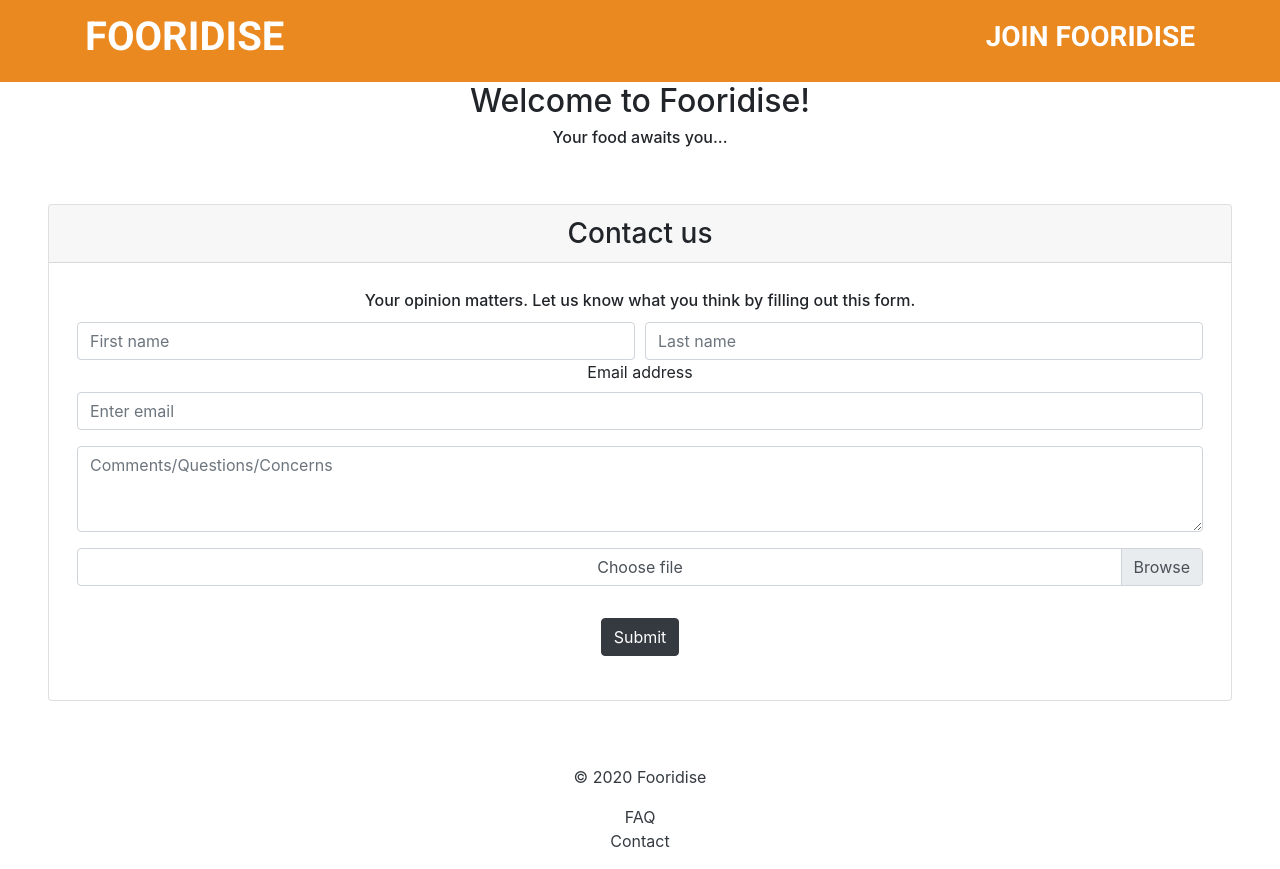
After one commit to luisdiaz1997/CSC642_Project, a Flask app: page /contact in a window 1280 px wide. The commit adds this page. Run offline with Flask 2, Linux system fonts and the light colour scheme; some libraries are stand-ins or nearby versions.

Commit message:
faq and contact added

```diff
--- a/app.py
+++ b/app.py
@@ -47,6 +47,14 @@ def register():
 @app.route("/restaurant_reg")
 def resteraunt_reg():
     return render_template("restaurant_reg.html", title = "Register you Resteraunt!")
+
+@app.route("/faq")
+def faq():
+    return render_template('faq.html')
+
+@app.route("/contact")
+def contact():
+    return render_template('contact.html')
 
 
 
--- /dev/null
+++ b/templates/contact.html
@@ -0,0 +1,70 @@
+{% extends 'template.html' %}
+{% block title %}
+Contact
+{% endblock %}
+
+{% block content %}
+{% include 'navbar_2.html' %}
+
+<!-- Banner -->
+<section id="banner_abt">
+    <div class="col-md-15">
+        <div class="container">
+            <div class="container-lg">
+                <h2 class = "text-center">Welcome to Fooridise!</h2>
+                <h6 class = "text-center">Your food awaits you...</h6>
+
+            </div>
+        </div></div>
+</section>
+
+<!-- Announcement -->
+<div class="container-fluid p-5">
+    <div class="card text-center">
+        <h3><div class="card-header">Contact us</div></h3>
+        <div class="card-body">
+            <h6 class="card-title">Your opinion matters. Let us know what you think by filling out this form.</h6>
+            <!-- <p class="card-text"></p> -->
+            <form class = "m-2">
+
+                <div class="form-row">
+                    <div class="col">
+                        <input type="text" class="form-control" placeholder="First name">
+                    </div>
+                    <div class="col">
+                        <input type="text" class="form-control" placeholder="Last name">
+                    </div>
+                </div>
+                <div class="form-group">
+                    <label for="exampleInputEmail1">Email address</label>
+                    <input type="email" class="form-control" id="exampleInputEmail1" aria-describedby="emailHelp" placeholder="Enter email">
+                </div>
+                <textarea class="form-control col-md-12" name="description_register" id="description_register"
+                          placeholder="Comments/Questions/Concerns"
+                          rows="3"></textarea>
+
+                <div class="custom-file mx-auto m-3 ">
+                    <input type="file" class="custom-file-input" id="customFile">
+                    <label class="custom-file-label" for="customFile">Choose file</label>
+                </div>
+                <button type="submit" class="btn btn-primary btn-dark m-3">Submit</button>
+            </form>
+
+        </div>
+    </div>
+</div>
+
+
+{% endblock %}
+
+{% block style %}
+
+
+<style type="text/css">
+    .centerforms{
+    width:50%;
+    margin:auto
+    }
+</style>
+
+{% endblock %}
--- /dev/null
+++ b/templates/footer.html
@@ -0,0 +1,20 @@
+<!-- Footer -->
+<footer class="page-footer font-large text-center">
+    <!-- Copyright -->
+    <div class ="copyright">
+        <div class="footer-copyright text-center text-dark py-3">© 2020 Fooridise</div>
+          <ul class="list-inline">
+              <li>
+                  <a href="/faq" class="text-dark">FAQ</a>
+              </li>
+              <li>
+                  <a href="/contact" class="text-dark">Contact</a>
+              </li>
+          </ul>
+
+    </div>
+
+
+    <!-- Copyright -->
+
+</footer>
--- a/templates/template.html
+++ b/templates/template.html
@@ -23,5 +23,6 @@
   </head>
   <body>
     {% block content %}{% endblock %}
+    {%include 'footer.html' %}
   </body>
 </html>
```
Also changed, not shown: templates/faq.html (added, +95 -0 lines).
